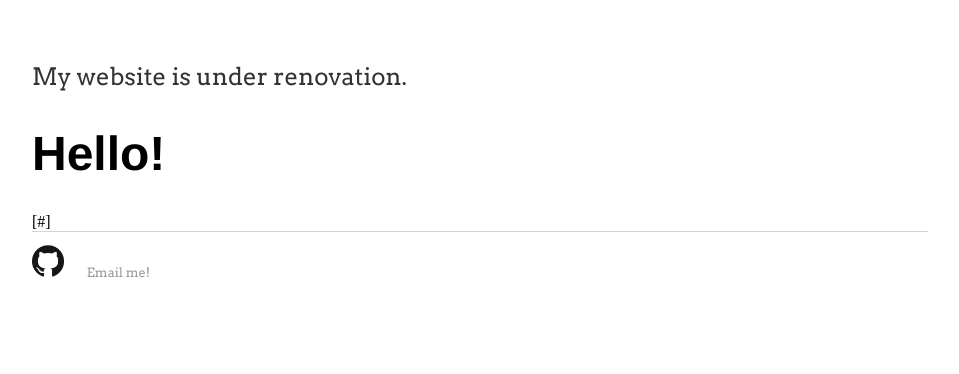
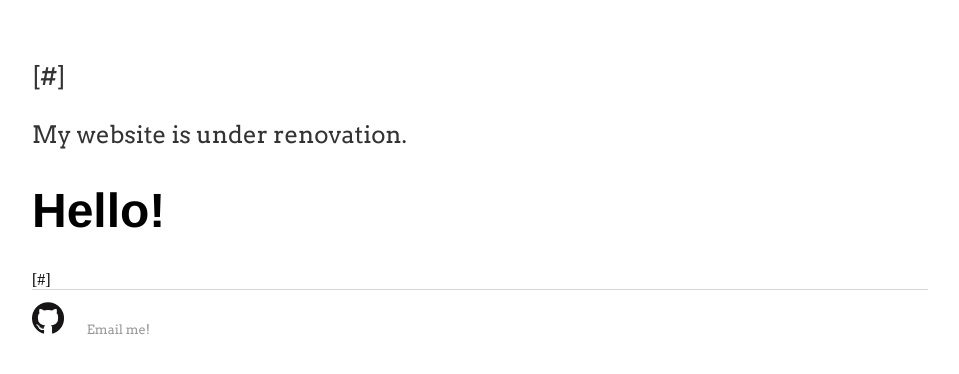
Before and after one commit to Cranberryrobot/cranberryrobot.github.io, a Jekyll site: the page built from index.html, in a window 1280 px wide. Shown: the top 374 px of the page, without its empty margins (160-1119 px from the left). Built offline with Jekyll 4.4.1, drawn with Linux system fonts in a browser that asks for light colours.

Commit message:
Update default.html

```diff
--- a/_layouts/default.html
+++ b/_layouts/default.html
@@ -7,11 +7,9 @@
 		</head>
 		<body>
 			<nav>
-	    		<ul>
-
-
-
-	    		</ul>
+				{% for collection in site.collections %}
+				<p>{{ collection }}</p>
+				{% endfor %}
 			</nav>
 			<div class="container">
 
```
